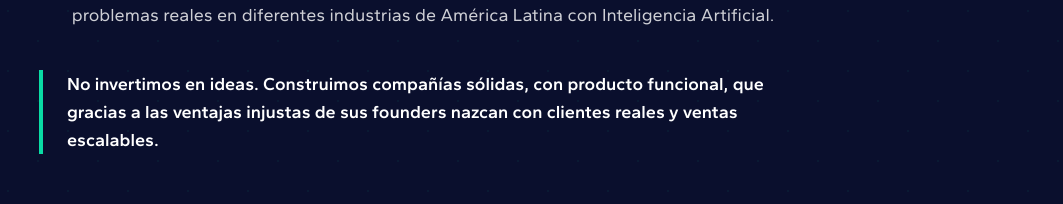
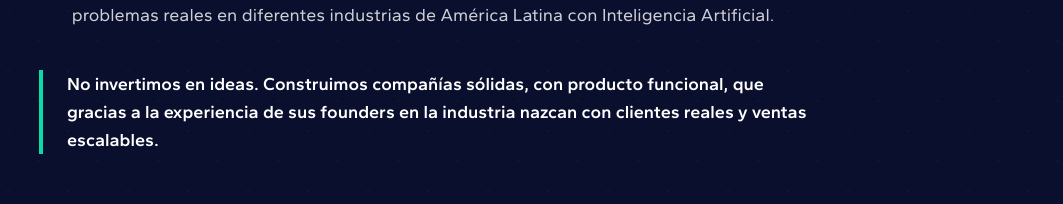
Before and after one commit to edwardneira-lab/v0-landing1, a Next.js app: page / in a window 1280 px wide. Shown: the part 394-598 px from the top of the page, without its empty margins (217-1280 px from the left). Built offline with nearby package versions, Linux system fonts and the light colour scheme.

Commit message:
feat: refine hero section text for clarity on founders' experience impact

```diff
--- a/components/landing/hero.tsx
+++ b/components/landing/hero.tsx
@@ -45,7 +45,7 @@ export function Hero() {
           {/* Strong statement */}
           <p className="text-white text-base sm:text-lg font-semibold mb-12 sm:mb-14 max-w-3xl mx-auto border-l-4 border-caribbean-green pl-4 sm:pl-6 text-left">
             No invertimos en ideas. Construimos compañías sólidas, con producto funcional,
-            que gracias a las ventajas injustas de sus founders nazcan con clientes reales
+            que gracias a la experiencia de sus founders en la industria nazcan con clientes reales
             y ventas escalables.
           </p>
 
```
